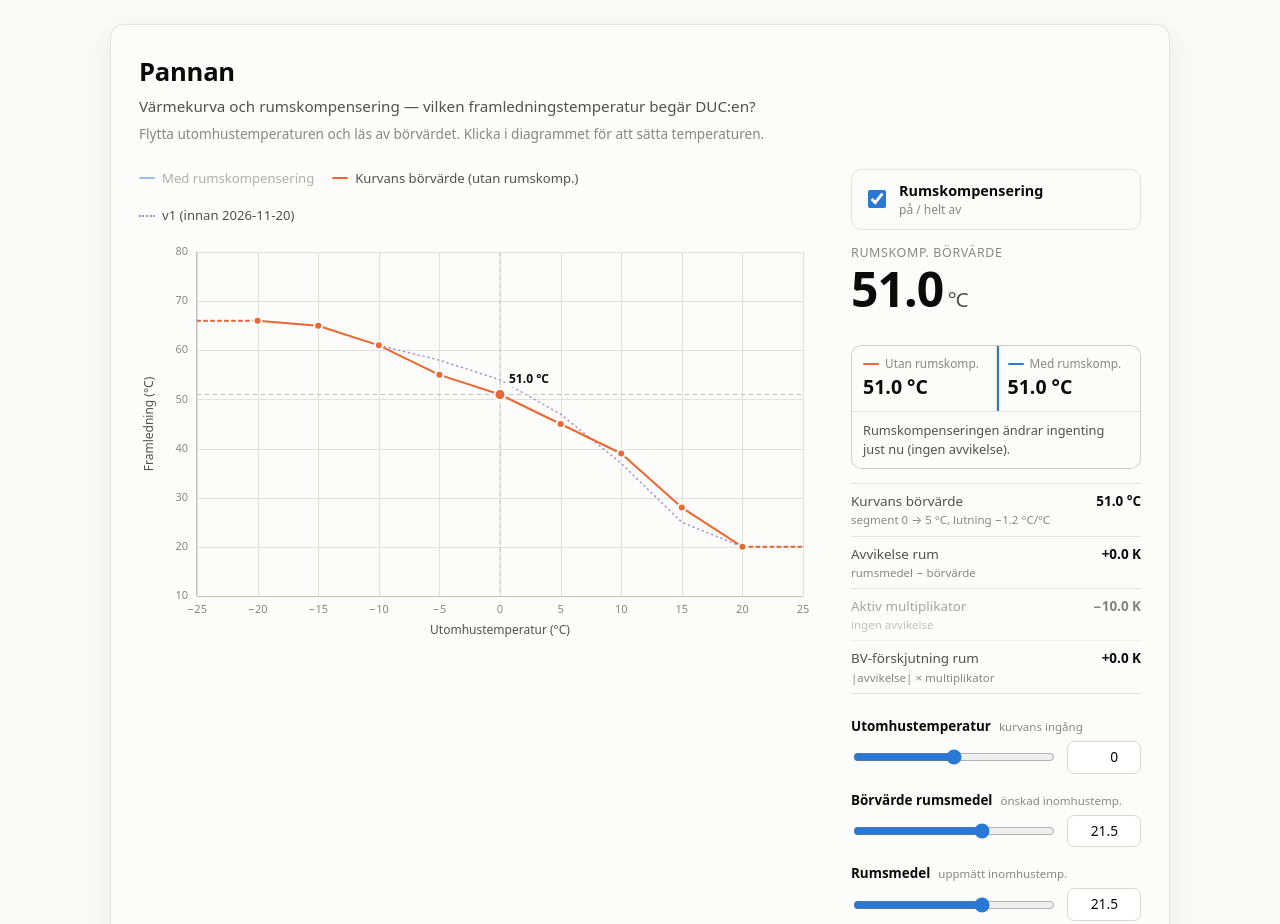
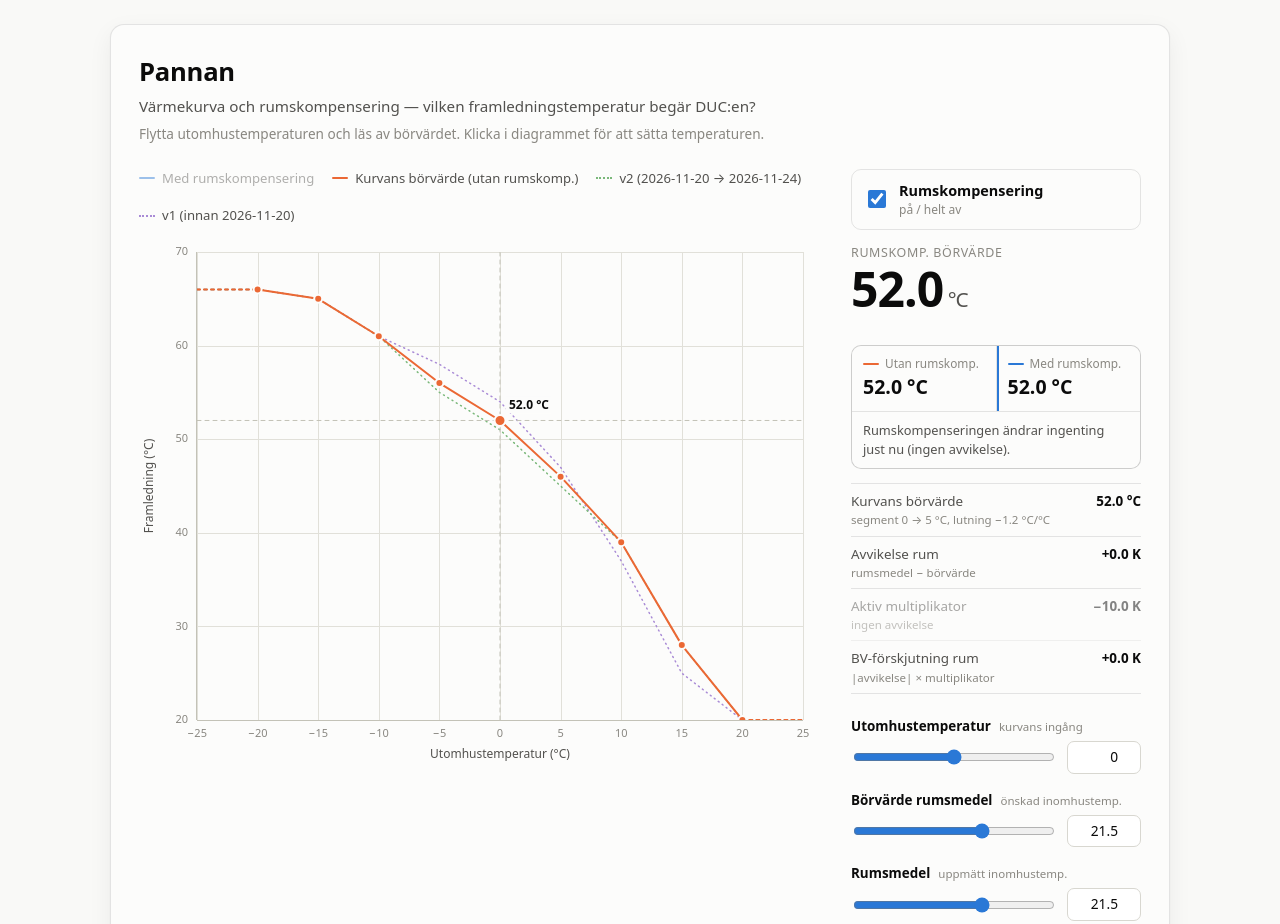
Before and after one commit to honzab/honzab.github.io, a plain HTML site: page labs/pannan/index.html in a window 1280 px wide. Shown: the top 924 px of the page. Drawn offline with Linux system fonts and the light colour scheme.

Commit message:
Add värmekurva v3 (+1 at -5/0/5°C), keep v2 as dotted reference, taller chart
Co-Authored-By: Claude Opus 4.6 <noreply@anthropic.com>

```diff
--- a/labs/pannan/index.html
+++ b/labs/pannan/index.html
@@ -21,6 +21,7 @@
     --series-1:       #2a78d6;   /* med rumskomp. (effective) */
     --series-2:       #eb6834;   /* utan rumskomp. (configured) */
     --series-v1:      #a98bd6;   /* v1 reference curve */
+    --series-v2:      #7ab87a;   /* v2 reference curve */
     --warning:        #fab219;
     --critical:       #d03b3b;
     --field:          #ffffff;
@@ -40,6 +41,7 @@
       --series-1:       #3987e5;
       --series-2:       #d95926;
       --series-v1:      #8a6fbf;
+      --series-v2:      #5a9a5a;
       --field:          #232322;
       --field-ring:     #3a3a37;
     }
@@ -57,6 +59,7 @@
     --series-1:       #3987e5;
     --series-2:       #d95926;
     --series-v1:      #8a6fbf;
+    --series-v2:      #5a9a5a;
     --field:          #232322;
     --field-ring:     #3a3a37;
   }
@@ -101,6 +104,7 @@
   .key.s1 { background: var(--series-1); }
   .key.s2 { background: var(--series-2); }
   .key.v1 { height: 0; border-top: 2px dotted var(--series-v1); border-radius: 0; }
+  .key.v2 { height: 0; border-top: 2px dotted var(--series-v2); border-radius: 0; }
 
   /* ---- chart ---- */
   .chart-wrap { position: relative; }
@@ -278,7 +282,8 @@
       <div class="legend">
         <span class="legend-item" id="legend-eff"><span class="key s1"></span>Med rumskompensering</span>
         <span class="legend-item" id="legend-base"><span class="key s2"></span>Kurvans börvärde (utan rumskomp.)</span>
-        <span class="legend-item" style="flex-basis: 100%"><span class="key v1"></span>v1 (innan 2026-11-20)</span>
+        <span class="legend-item"><span class="key v2"></span>v2 (2026-11-20 → 2026-11-24)</span>
+        <span class="legend-item"><span class="key v1"></span>v1 (innan 2026-11-20)</span>
       </div>
       <div class="chart-wrap">
         <canvas id="plot" role="img"
@@ -406,10 +411,16 @@ const CURVE_V1 = [
   { x:  20, y: 20 },
 ];
 
+const CURVE_V2 = [
+  { x: -20, y: 66 }, { x: -15, y: 65 }, { x: -10, y: 61 }, { x: -5, y: 55 },
+  { x:   0, y: 51 }, { x:   5, y: 45 }, { x:  10, y: 39 }, { x:  15, y: 28 },
+  { x:  20, y: 20 },
+];
+
 // The heating curve as configured in the DUC, ascending in x.
 const CURVE = [
-  { x: -20, y: 66 }, { x: -15, y: 65 }, { x: -10, y: 61 }, { x: -5, y: 55 },
-  { x:   0, y: 51 }, { x:   5, y: 45 }, { x:  10, y: 39 }, { x:  15, y: 28 },
+  { x: -20, y: 66 }, { x: -15, y: 65 }, { x: -10, y: 61 }, { x: -5, y: 56 },
+  { x:   0, y: 52 }, { x:   5, y: 46 }, { x:  10, y: 39 }, { x:  15, y: 28 },
   { x:  20, y: 20 },
 ];
 
@@ -701,12 +712,12 @@ const X_MIN = -25, X_MAX = 25;
 const PAD = { l: 58, r: 20, t: 16, b: 50 };
 
 let cssW = 640, cssH = 400;
-let yMin = 10, yMax = 80;
+let yMin = 20, yMax = 70;
 
 function setupCanvas() {
   const avail = canvas.parentElement.clientWidth || 640;
   cssW = Math.max(280, avail);
-  cssH = Math.round(clamp(cssW * 0.6, 280, 420));
+  cssH = Math.round(clamp(cssW * 0.78, 364, 546));
   const dpr = window.devicePixelRatio || 1;
   canvas.style.width = cssW + 'px';
   canvas.style.height = cssH + 'px';
@@ -738,6 +749,7 @@ function tokens() {
     s1: get('--series-1'),
     s2: get('--series-2'),
     v1: get('--series-v1'),
+    v2: get('--series-v2'),
     warning: get('--warning'),
   };
 }
@@ -745,7 +757,7 @@ function tokens() {
 // The y domain is fixed at 10–80 so ordinary slider moves never rescale the plot,
 // and only grows (in steps of 10) when a large offset would push a curve off-frame.
 function setYDomain(curves, values) {
-  let lo = 10, hi = 80;
+  let lo = 20, hi = 70;
   const all = [];
   for (const c of curves) { if (c) for (const p of c) all.push(p.y); }
   for (const v of values) { if (v !== null && isFinite(v)) all.push(v); }
@@ -818,7 +830,7 @@ function draw(active, withComp, withoutComp) {
   const r = plotRect();
   const shifted = Math.abs(active.offset) > 0.049;
 
-  setYDomain([CURVE_V1, withoutComp.effectiveCurve, active.effectiveCurve],
+  setYDomain([CURVE_V1, CURVE_V2, withoutComp.effectiveCurve, active.effectiveCurve],
              [withoutComp.supply, active.supply]);
 
   ctx.clearRect(0, 0, cssW, cssH);
@@ -909,8 +921,9 @@ function draw(active, withComp, withoutComp) {
     dashedGuide(xToPx(state.hover), r.y, xToPx(state.hover), r.y + r.h, t.axis);
   }
 
-  // --- curves: v1 reference, configured behind, effective in front ---
+  // --- curves: v1/v2 references, configured behind, effective in front ---
   drawCurve(CURVE_V1, { color: t.v1, width: 1.5, markers: false, dash: [1, 4], surface: t.surface });
+  drawCurve(CURVE_V2, { color: t.v2, width: 1.5, markers: false, dash: [1, 4], surface: t.surface });
   if (shifted) {
     drawCurve(withoutComp.effectiveCurve, { color: t.s2, width: 2, markers: false, surface: t.surface });
   }
```
